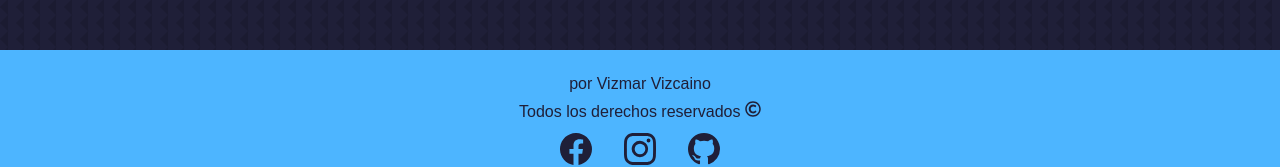
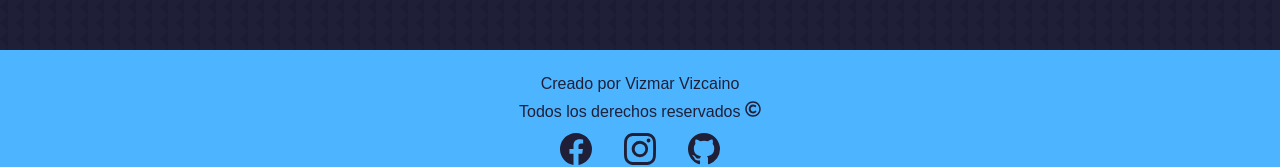
Before and after one commit to vizmarvizcaino/ci_cd_vercel, a React (Create React App) app: page / in a window 1280 px wide. Shown: the part 5697-5864 px from the top of the page. Built offline with nearby package versions, Linux system fonts and the light colour scheme; no server answers.

Commit message:
pipeline test1

```diff
--- a/src/components/footer/Footer.js
+++ b/src/components/footer/Footer.js
@@ -6,7 +6,7 @@ import { BsGithub, BsFacebook, BsInstagram } from 'react-icons/bs'
 const Footer = () => {
   return (
     <section className='containers'>
-      <p> por Vizmar Vizcaino</p>
+      <p>Creado por Vizmar Vizcaino</p>
       <p>Todos los derechos reservados <FaRegCopyright /></p>
       <div className="containers__socials">
         <a href="https://www.facebook.com/vizmar.vizcaino" target='_blank' rel="noopener noreferrer"><BsFacebook className='socials-icons' /></a>
```
